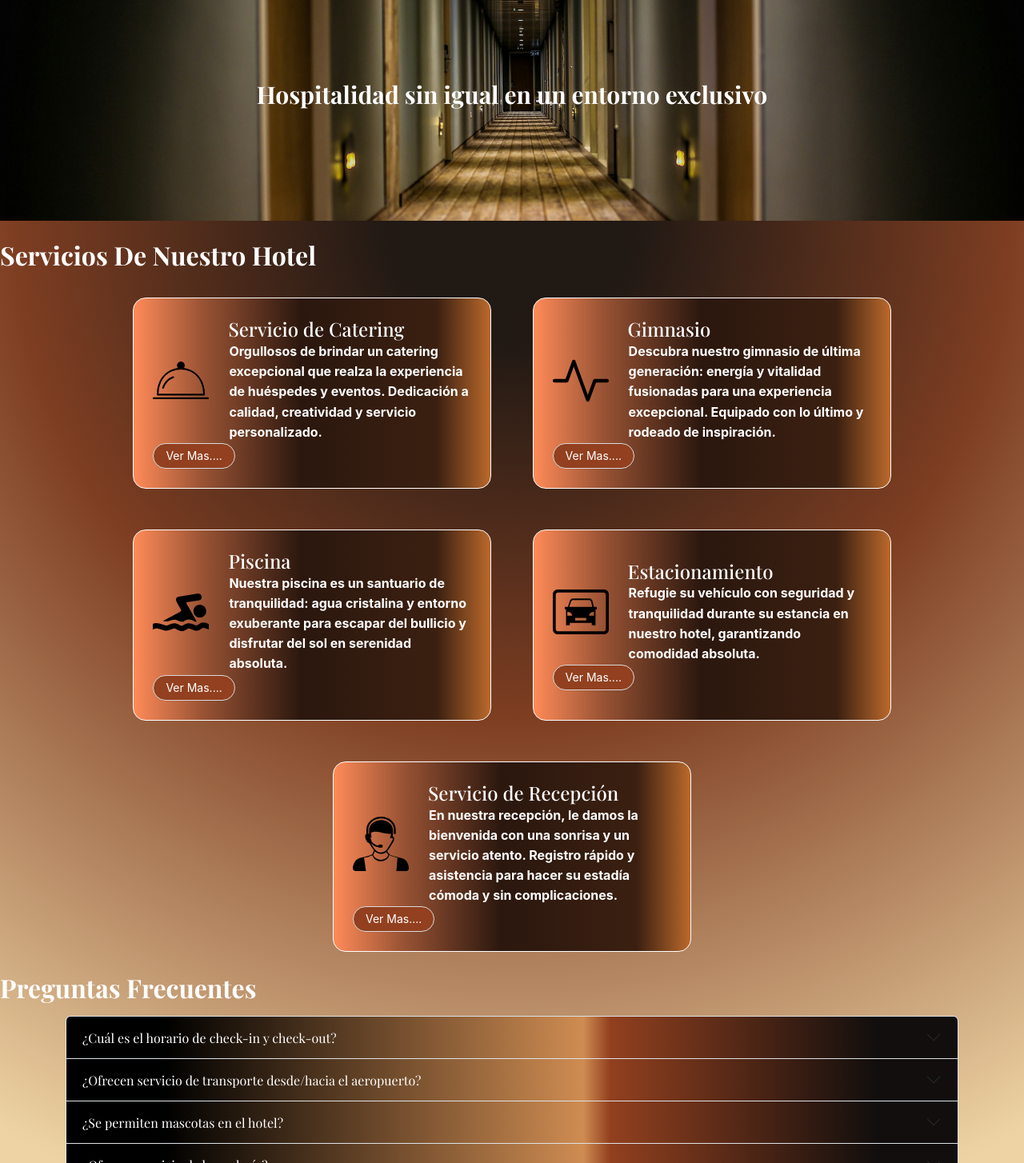
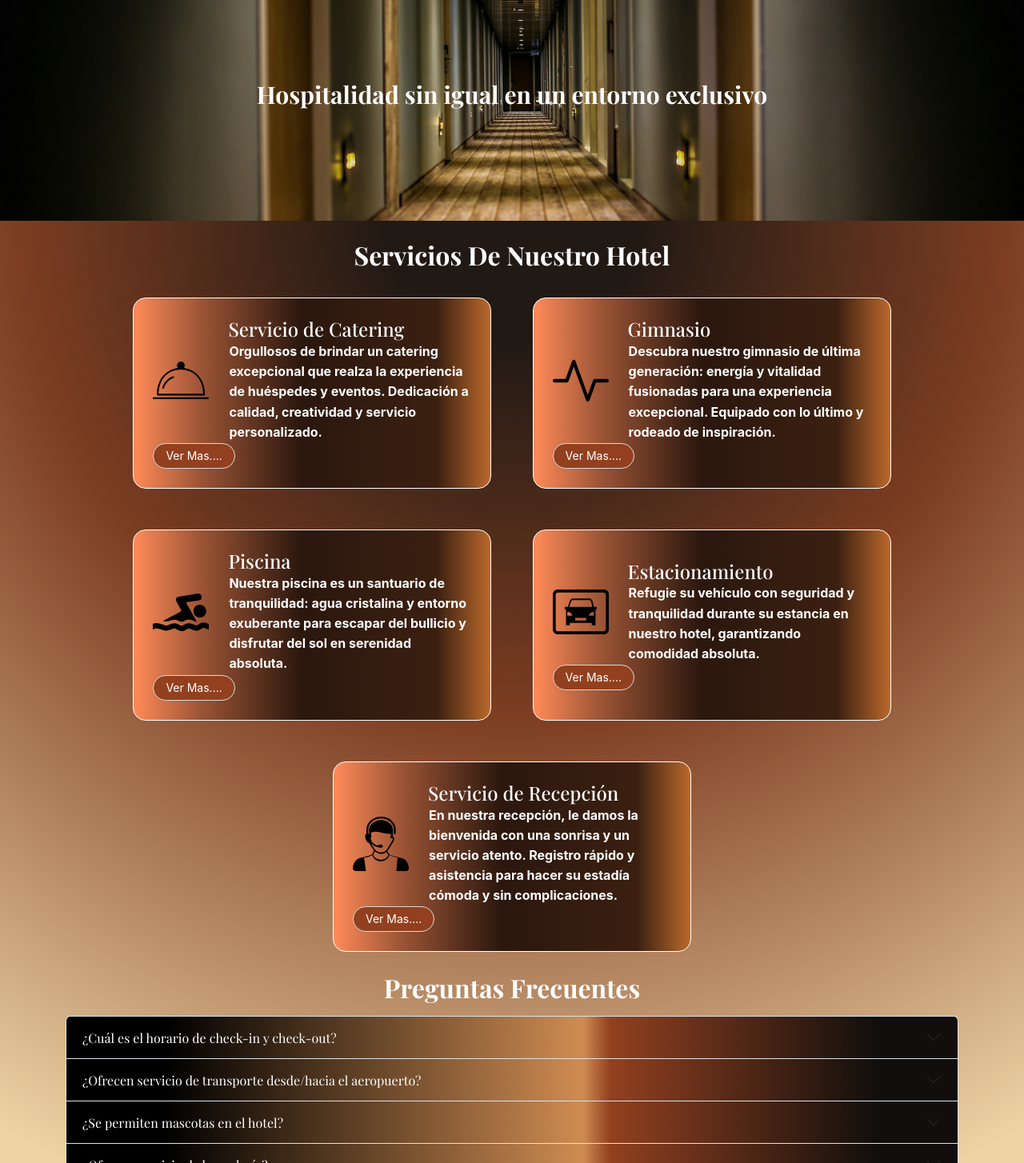
Before and after one commit to nicolasalmeda/proyectoFinal-Rolling-Frontend, a React (Vite) app: page / in a window 1280 px wide. Shown: the part 1030-2484 px from the top of the page at 80% size. Built offline with nearby package versions, Linux system fonts and the light colour scheme; a web font is replaced by a local one.

Commit message:
centre algunos texto que me falto

```diff
--- a/src/components/home/Faq.jsx
+++ b/src/components/home/Faq.jsx
@@ -5,7 +5,7 @@ import './Faq.css';
 function HotelFAQ() {
   return (
     <>
-    <h2 className='fw-bold'>Preguntas Frecuentes </h2>
+    <h2 className=' text-center fw-bold'>Preguntas Frecuentes </h2>
     <Accordion className="container mt-3 " defaultActiveKey="0">
       <Accordion.Item>
         <Accordion.Header className="custom-header">
--- a/src/components/home/animities/Amenities.jsx
+++ b/src/components/home/animities/Amenities.jsx
@@ -17,7 +17,7 @@ const Amenities = () => {
 
   return (
     <>
-    <h2 className=' fw-bold mt-4'>Servicios De Nuestro Hotel</h2>
+    <h2 className=' text-center fw-bold mt-4'>Servicios De Nuestro Hotel</h2>
     <div className='amenities-container'>
       <AmenitiesCard onClick={() => handleClick('catering')} icon={<img className='img-amenities'  src={servicio} alt="" />} title="Servicio de Catering" description="Orgullosos de brindar un catering excepcional que realza la experiencia de huéspedes y eventos. Dedicación a calidad, creatividad y servicio personalizado." />
       <AmenitiesCard onClick={() => handleClick('gimnasio')} icon={<img className='img-amenities' src={gimnasio} alt="" />} title="Gimnasio" description="Descubra nuestro gimnasio de última generación: energía y vitalidad fusionadas para una experiencia excepcional. Equipado con lo último y rodeado de inspiración." />
--- a/src/components/home/detailsHotel/DetailsHotel.jsx
+++ b/src/components/home/detailsHotel/DetailsHotel.jsx
@@ -5,7 +5,7 @@ import entradaHotel from '../../../assets/images/banner11.jpg'
 const DetailsHotel = () => {
   return (
     <div className="container-fluid text-center bg-details py-4 container__contacto">
-      <h2 className=" text-h2 "> Acerca del Hotel</h2>
+      <h2 className=" text-center  "> Acerca del Hotel</h2>
       <div className="detalle-container mt-4">
         <div className="descripcion-breve">
           <p className="fw-bold">
```
